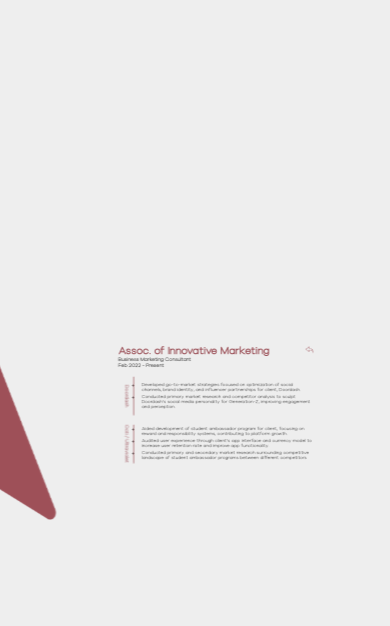
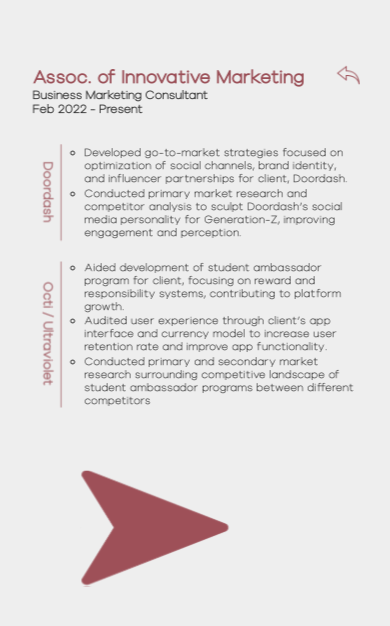
Before and after one commit to CamSaidock/Portfolio, a React (Create React App) app: page /AIM in a window 390 px wide. Shown: the top 626 px of the page. Built offline with nearby package versions, Linux system fonts and the light colour scheme.

Commit message:
Optimized for smaller screens

```diff
--- a/src/Components/About-Desc/AboutDesc.css
+++ b/src/Components/About-Desc/AboutDesc.css
@@ -80,3 +80,47 @@
     color: black;
     font-family: 'Kross Neue Book';
 }
+
+@media (max-width: 650px) {
+    .AboutDesc-Holder {
+        width: 100vw;
+        height: 100vh;
+        flex-direction: column-reverse;
+        justify-content: center;
+        align-items: center;
+        gap: 7vw;
+        position: relative;
+    }
+
+    .AboutDesc-Image {
+        width: 44vw;
+        height: 43vw;
+        margin-bottom: 1vw;
+        margin-left: 1vw;
+    }
+
+    .Image-Border {
+        width: 44vw;
+        height: 43vw;
+        background: #852630;
+        margin-top: 12vw;
+        margin-left: -21vw;
+    }
+
+    .AboutDesc-Text {
+        margin-left: 0vw;
+        margin-top: 3vw;
+
+        display: flex;
+        justify-content: center;
+        align-items: center;
+
+        max-width: 65vw;
+        max-height: 50vw;
+        text-align: left;
+        font-size: 2.25vw;
+
+        color: black;
+        font-family: 'Kross Neue Book';
+    }
+}
--- a/src/Components/About/About.css
+++ b/src/Components/About/About.css
@@ -87,12 +87,6 @@
     gap: 0px;
     transition-timing-function: linear;
     transition: 0.5s;
-}
-
-.About-Side-Text-Hide {
-    transition-timing-function: linear;
-    transition: 0.5s;
-    display: none;
 }
 
 .About-Title {
@@ -219,3 +213,80 @@
         transform: translateY(-100%);
     }
 }
+
+
+@media (max-width: 650px) {
+    .About-Holder {
+        display: flex;
+        flex-direction: column;
+        align-items: center;
+        justify-content: center;
+    }
+
+    .About-Center-Holder {
+        width: 57.75vw;
+        height: 70vw;
+    }
+
+    .About-Text {
+        display: flex;
+        justify-content: top;
+        align-items: center;
+        margin-right: -6.5vw;
+    }
+
+    .About-Text h4 {
+        font-size: 3.25vw;
+    }
+
+    .About-Side-Text {
+        margin-left: -10vw;
+        margin-top: 1vw;
+        display: flex;
+        flex-direction: column;
+        gap: 0px;
+        transition-timing-function: linear;
+        transition: 0.5s;
+    }
+
+    .About-Title {
+        font-size: 7vw;
+        font-family: 'Kross Neue Heavy';
+        color: #852630;
+        text-align: left;
+        margin: 1vw;
+        margin-bottom: 1vw;
+        line-height: 7vw;
+    }
+
+    .About-Subtitle {
+        margin: 0vw;
+        margin-top: 1vw;
+        margin-left: 1.5vw;
+        font-size: 3.25vw;
+        font-family: 'Kross Neue Book Italic';
+        color: black;
+    }
+
+    .Buttons {
+        width: 80%;
+        margin: 1vw;
+        margin-top: 2vw;
+        margin-left: 1.5vw;
+        gap: 1vw;
+        cursor: pointer;
+
+    }
+
+    .Buttons div {
+        border-radius: 100%;
+        height: 4.5vw;
+        width: 4.5vw;
+
+        display: flex;
+        justify-content: center;
+        align-items: center;
+        color: #EEEEEE;
+        cursor: pointer;
+    }
+}
--- a/src/Components/Experience/Experience.css
+++ b/src/Components/Experience/Experience.css
@@ -46,7 +46,7 @@
 .Card {
     width: 18vw;
     height: 27vw;
-    border-radius: 20px;
+    border-radius: 1.5vw;
 
     background-image: url('../../Images/CardBackground.svg');
     background-size: cover;
@@ -171,3 +171,40 @@
 #Columbia .Card-Bottom {
     background-image: url('../../Images/ColumbiaCard.svg');
 }
+
+@media (max-width: 650px) {
+    .Experience-Cards {
+        width: 60vw;
+        height: 80vh;
+
+        display: grid;
+        grid-template-columns: 1fr 1fr;
+        align-items: center;
+        justify-content: center;
+        gap: 5vw;
+    }
+
+
+    .Card-Container {
+        position: relative;
+
+        display: flex;
+        flex-direction: column;
+        justify-content: center;
+        align-items: center;
+    }
+
+    .Card-Container h3 {
+        position: absolute;
+        bottom: -4vw;
+        right: 5%;
+        font-family: 'Kross Neue Book';
+        font-size: 3vw;
+    }
+
+    .Card {
+        width: 28vw;
+        height: 37vw;
+    }
+
+}
--- a/src/Components/MainContent/MainContent.jsx
+++ b/src/Components/MainContent/MainContent.jsx
@@ -8,7 +8,6 @@ import Projects from '../Projects/Projects'
 import './MainContent.css'
 
 function MainContent() {
-
   return (
     <div className='MainContent'>
         <About/>
--- a/src/Components/Projects/Projects.css
+++ b/src/Components/Projects/Projects.css
@@ -84,3 +84,38 @@
 #Project-Five {
     background-image: url('../../Images/Img2.svg');
 }
+
+@media (max-width: 650px) {
+
+    .Project-Overview {
+        width: 80vw;
+        height: 85vw;
+
+    }
+
+    .Projects-Title h4 {
+        writing-mode: vertical-rl;
+        white-space: nowrap;
+        font-size: 3vw;
+        font-family: 'Kross Neue Light';
+    }
+
+    .Project {
+        background-position: center;
+        background-repeat: no-repeat;
+        background-size: cover;
+        transition: 1s;
+        grid-column-start: 2;
+
+        box-shadow:
+        2.8px 2.8px 2.2px rgba(0, 0, 0, 0.02),
+        6.7px 6.7px 5.3px rgba(0, 0, 0, 0.028),
+        12.5px 12.5px 10px rgba(0, 0, 0, 0.035),
+        22.3px 22.3px 17.9px rgba(0, 0, 0, 0.042),
+        41.8px 41.8px 33.4px rgba(0, 0, 0, 0.05),
+        100px 100px 80px rgba(0, 0, 0, 0.07)
+        ;
+
+    }
+
+}
--- a/src/Components/RoleInfo/RoleInfo.css
+++ b/src/Components/RoleInfo/RoleInfo.css
@@ -166,3 +166,133 @@
     filter: brightness(0) saturate(100%) invert(16%) sepia(38%) saturate(4207%) hue-rotate(334deg) brightness(93%) contrast(87%);
     cursor: pointer;
 }
+
+@media (max-width: 650px) {
+    .Role-Overview {
+        width: 90vw;
+        height: 90%;
+        display: grid;
+        grid-template-rows: 1fr 1fr;
+        grid-template-columns: 1fr;
+        position: relative;
+        left: 0vw;
+        top: 0vw;
+        padding: 3vw;
+    }
+
+    .Role-Image {
+        grid-row-start: 2;
+        height: 30vw;
+        width: 100%;
+    }
+
+    .Role-Grid {
+        width: 100%;
+        height: 100%;
+
+        display: grid;
+        grid-template-rows: 2fr 9fr;
+    }
+
+    .Role-Title {
+        display: flex;
+        flex-direction: column;
+        justify-content: center;
+        margin-bottom: 1vw;
+        position: relative;
+    }
+
+    .Title-H1 {
+        display: flex;
+        justify-content: left;
+        align-items: center;
+        position: relative;
+    }
+
+    .Role-Title h1 {
+        font-size: 10vw;
+        color: #852630;
+    }
+
+    .Role-Title h4 {
+        font-size: 3vw;
+    }
+
+    .Role-Description {
+        margin-top: 2vw;
+        width: 100%;
+        height: 60%;
+        display: grid;
+        grid-template-columns: 1fr 9fr;
+        grid-template-rows: 1fr 1fr;
+        justify-content: center;
+        gap: 1vw;
+    }
+
+
+    .Role-Subimages {
+        margin: 0.75vw;
+        writing-mode: vertical-rl;
+        white-space: nowrap;
+
+        display: flex;
+        justify-content: center;
+        align-items: center;
+
+        color: #852630;
+        font-size: 3vw;
+        border-right: 0.5vw solid #852630;
+    }
+
+    .Role-Bulletpoints {
+        display: flex;
+        flex-direction: column;
+        justify-content: center;
+        align-items: left;
+        margin-left: 4vw;
+        margin-top: 2vw;
+        margin-bottom: 2vw;
+
+        font-size: 2.75vw;
+    }
+
+    .Role-Bulletpoints ul li {
+        margin-bottom: 0.5vw;
+        list-style: circle;
+    }
+
+    .Return-Button {
+        position: absolute;
+        right: 0;
+        width: 6vw;
+        height: 6vw;
+
+        background-image: url('../../Images/icons8-left-2-100.png');
+        background-size: contain;
+        background-position: center;
+        background-repeat: no-repeat;
+        filter: brightness(0) saturate(100%) invert(16%) sepia(38%) saturate(4207%) hue-rotate(334deg) brightness(93%) contrast(87%);
+        cursor: pointer;
+    }
+
+    #MakersOverview {
+        gap: 0vw;
+        left: 0vw;
+    }
+
+    #AIMTitle h1 {
+        font-size: 4.5vw;
+    }
+
+    #RHATitle h1 {
+        font-size: 4vw;
+    }
+
+    #RHALogo {
+        background-image: url('../../Images/RHALogo.svg');
+    }
+
+    #AIMLogo {
+        background-image: url('../../Images/AIMLogo.svg');
+    }
+}
```
